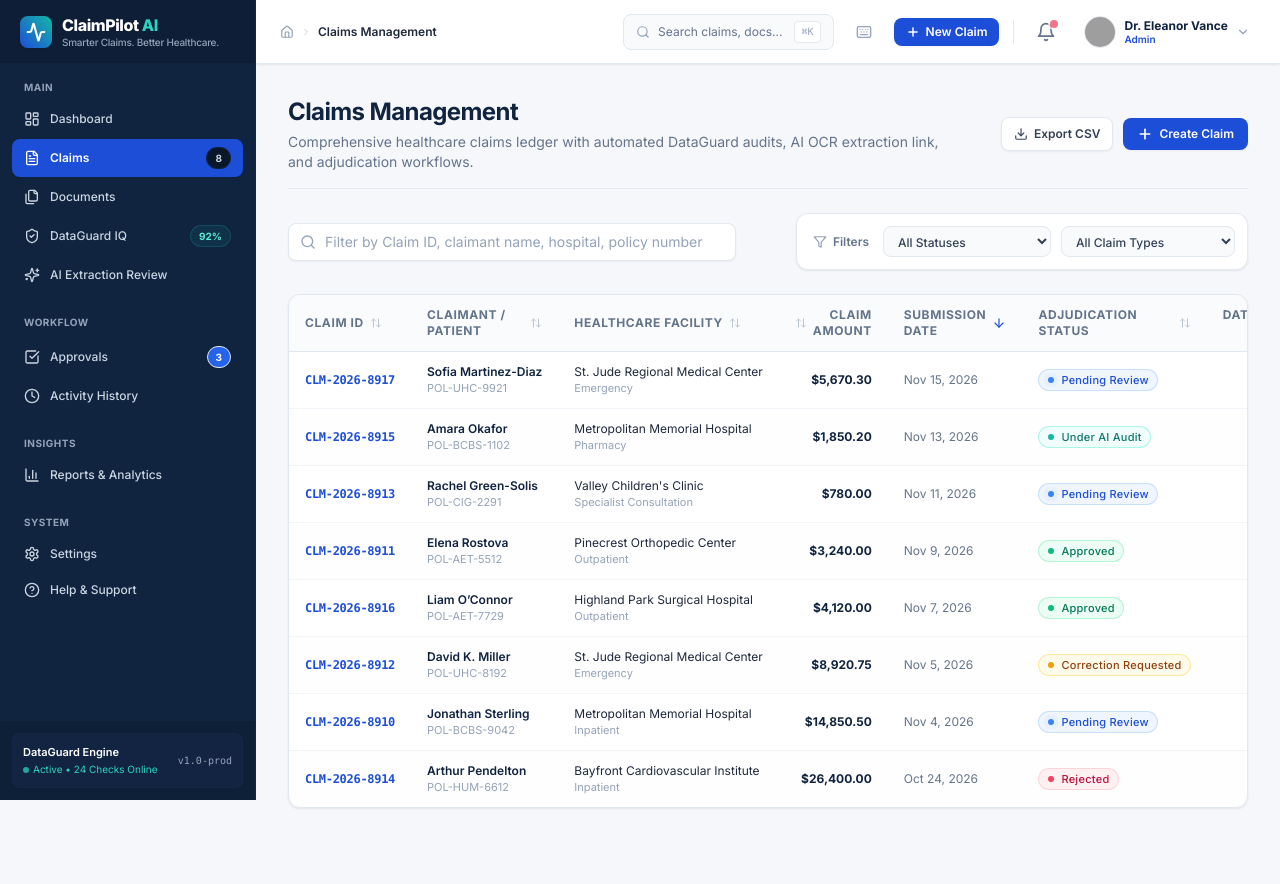
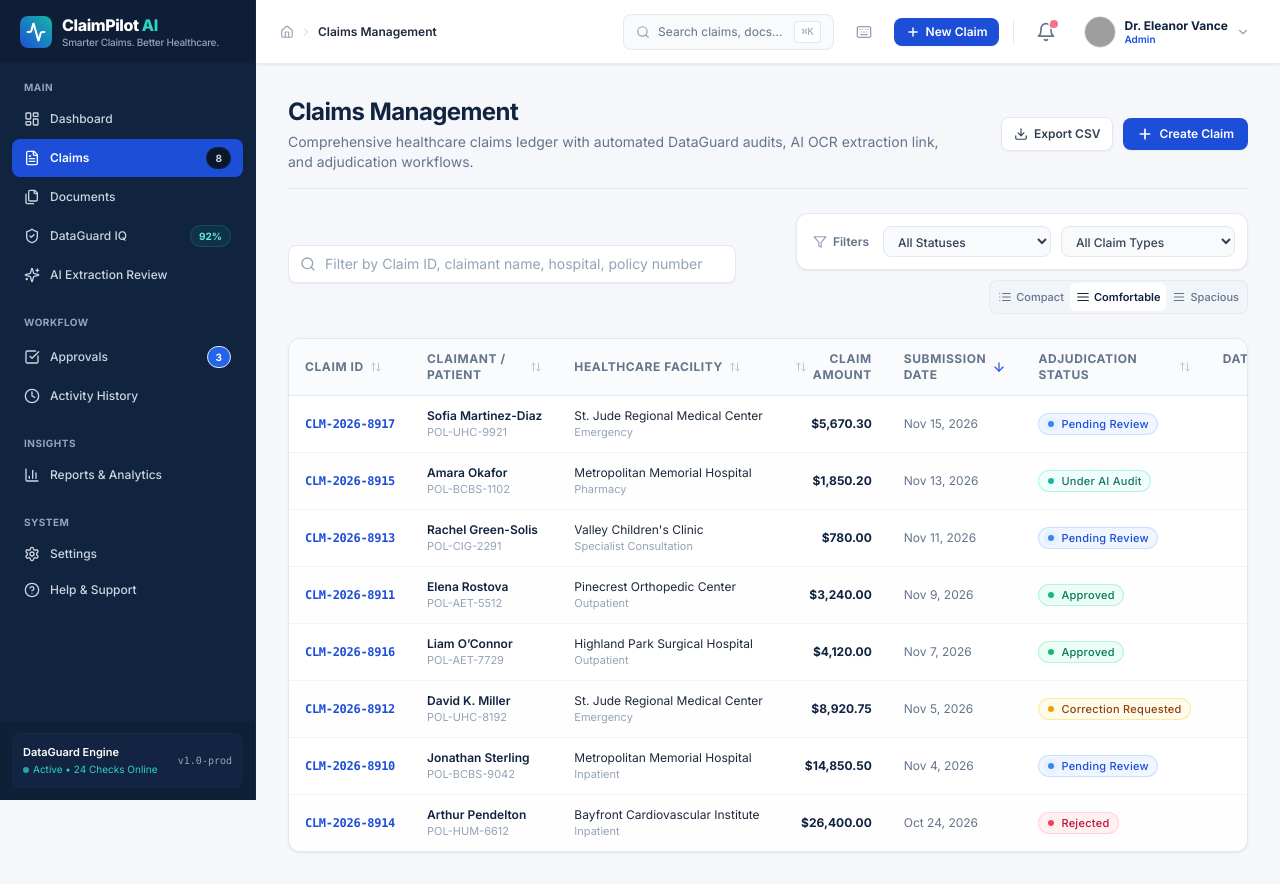
Before and after one commit to thavimathijp12-png/ClaimPilot-AI, a React (Vite) app: page /claims in a window 1280 px wide. Before the commit the page ends 840 px from the top, so only its background shows below. Built offline with nearby package versions, Linux system fonts and the light colour scheme; grey boxes are pictures that could not be loaded.

Commit message:
feat(ui): add DensityToggle component for compact vs comfortable data views

```diff
--- a/src/components/common/DataTable.jsx
+++ b/src/components/common/DataTable.jsx
@@ -15,8 +15,15 @@ export function DataTable({
   isLoading = false,
   emptyTitle = 'No records found',
   emptyDescription = 'No data matching your current filters or criteria.',
+  density = 'comfortable',
   className = '',
 }) {
+  const cellPadding = {
+    compact: 'px-3 py-1.5 text-[11px]',
+    comfortable: 'px-4 py-3 text-xs',
+    spacious: 'px-5 py-4 text-sm',
+  }[density] || 'px-4 py-3 text-xs';
+
   if (isLoading) {
     return (
       <div className="bg-white rounded-xl border border-slate-200 p-12">
@@ -96,7 +103,8 @@ export function DataTable({
                     <td
                       key={`${rowKey}-${col.key}`}
                       className={cn(
-                        'px-4 py-3 text-slate-700 whitespace-nowrap',
+                        cellPadding,
+                        'text-slate-700 whitespace-nowrap',
                         col.align === 'right' ? 'text-right' : col.align === 'center' ? 'text-center' : 'text-left',
                         col.cellClassName
                       )}
--- /dev/null
+++ b/src/components/common/DensityToggle.jsx
@@ -0,0 +1,67 @@
+import React from 'react';
+import { AlignJustify, List, Menu } from 'lucide-react';
+import Tooltip from './Tooltip';
+
+/**
+ * Reusable DensityToggle component allowing users to switch data density modes:
+ * - compact: High information density for rapid triage and operations
+ * - comfortable: Standard balanced enterprise spacing
+ * - spacious: Touch-friendly relaxed layout
+ */
+export default function DensityToggle({
+  density = 'comfortable',
+  onChange,
+  className = '',
+}) {
+  const options = [
+    {
+      id: 'compact',
+      label: 'Compact',
+      description: 'Compact view: Maximize visible rows on screen',
+      icon: List,
+    },
+    {
+      id: 'comfortable',
+      label: 'Comfortable',
+      description: 'Comfortable view: Standard balanced spacing',
+      icon: AlignJustify,
+    },
+    {
+      id: 'spacious',
+      label: 'Spacious',
+      description: 'Spacious view: Relaxed touch-friendly row height',
+      icon: Menu,
+    },
+  ];
+
+  return (
+    <div
+      role="group"
+      aria-label="Table density selector"
+      className={`inline-flex items-center p-0.5 bg-slate-100 rounded-lg border border-slate-200/80 ${className}`}
+    >
+      {options.map((opt) => {
+        const Icon = opt.icon;
+        const isSelected = density === opt.id;
+
+        return (
+          <Tooltip key={opt.id} content={opt.description} position="top">
+            <button
+              type="button"
+              onClick={() => onChange(opt.id)}
+              aria-pressed={isSelected}
+              className={`p-1.5 rounded-md transition-all text-xs font-medium flex items-center gap-1 focus:outline-none ${
+                isSelected
+                  ? 'bg-white text-navy shadow-xs font-semibold'
+                  : 'text-slate-500 hover:text-navy hover:bg-slate-200/50'
+              }`}
+            >
+              <Icon className="w-3.5 h-3.5" />
+              <span className="hidden sm:inline text-[11px]">{opt.label}</span>
+            </button>
+          </Tooltip>
+        );
+      })}
+    </div>
+  );
+}
--- a/src/pages/ClaimsPage.jsx
+++ b/src/pages/ClaimsPage.jsx
@@ -23,6 +23,7 @@ import { Pagination } from '../components/common/Pagination';
 import { StatusBadge } from '../components/common/StatusBadge';
 import Tooltip from '../components/common/Tooltip';
 import DropdownMenu from '../components/common/DropdownMenu';
+import DensityToggle from '../components/common/DensityToggle';
 import { Modal } from '../components/common/Modal';
 import { FormField } from '../components/common/FormField';
 import { formatCurrency, formatDate } from '../utils/formatters';
@@ -43,6 +44,14 @@ export function ClaimsPage() {
   const [sortDirection, setSortDirection] = useState('desc');
   const [currentPage, setCurrentPage] = useState(1);
   const pageSize = 8;
+  const [density, setDensity] = useState(
+    () => localStorage.getItem('claimpilot_table_density') || 'comfortable'
+  );
+
+  const handleDensityChange = (newDensity) => {
+    setDensity(newDensity);
+    localStorage.setItem('claimpilot_table_density', newDensity);
+  };
 
   // Modal State: Create / Edit
   const [modalOpen, setModalOpen] = useState(searchParams.get('action') === 'create');
@@ -398,6 +407,7 @@ export function ClaimsPage() {
           className="lg:max-w-md"
         />
 
+        <div className="flex items-center gap-2.5 flex-wrap justify-between lg:justify-end">
           <FilterBar
             hasActiveFilters={statusFilter !== 'ALL' || typeFilter !== 'ALL' || Boolean(searchQuery)}
             onReset={resetFilters}
@@ -438,6 +448,8 @@ export function ClaimsPage() {
               },
             ]}
           />
+          <DensityToggle density={density} onChange={handleDensityChange} />
+        </div>
       </div>
 
       {/* Claims Data Table */}
@@ -448,6 +460,7 @@ export function ClaimsPage() {
         sortDirection={sortDirection}
         onSort={handleSort}
         onRowClick={(row) => navigate(`/claims/${row.id}`)}
+        density={density}
         emptyTitle="No claims match your search criteria"
         emptyDescription="Try clearing filters or search terms to display available healthcare claims."
       />
```
Lines whose indentation alone changed are shown as unchanged.
